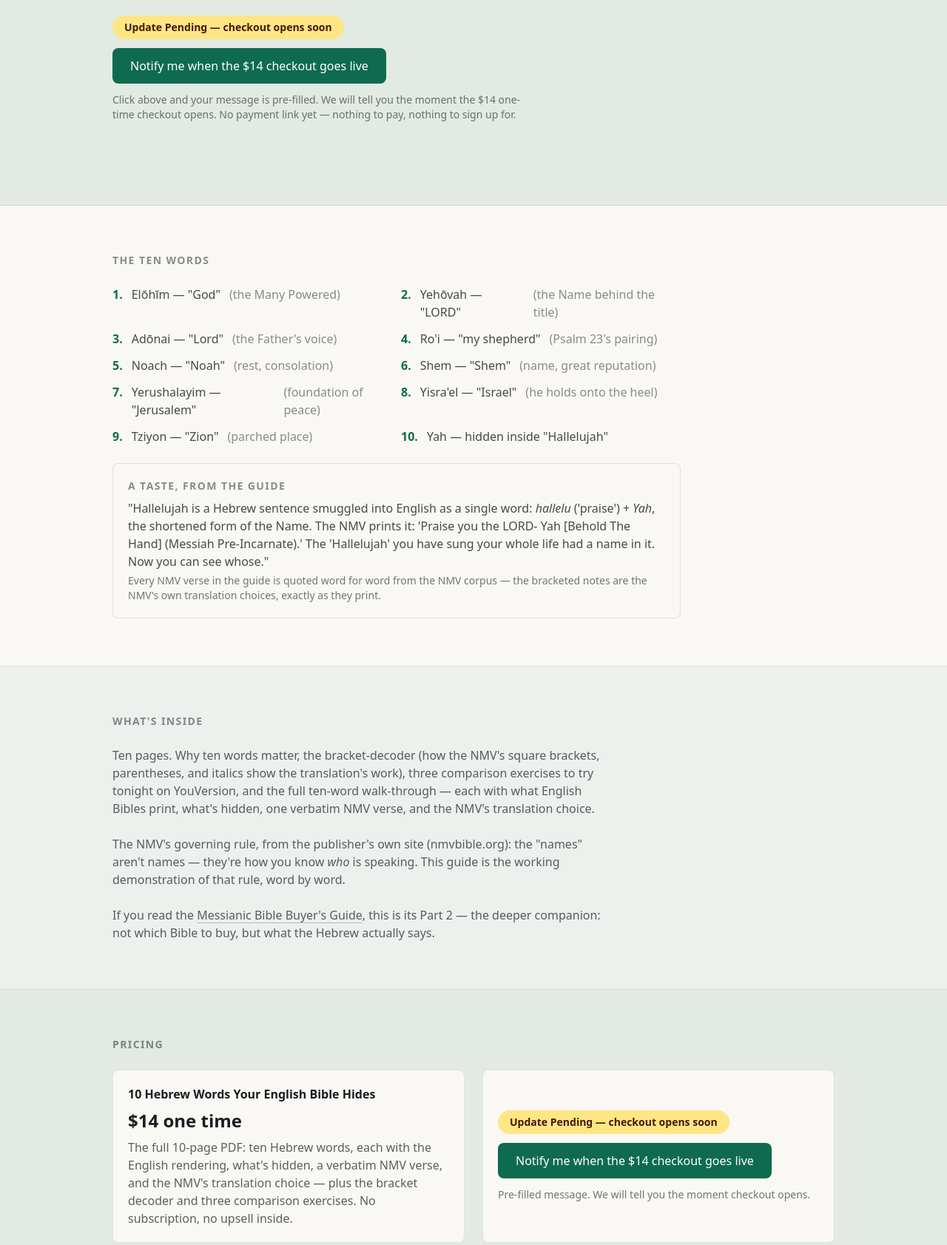
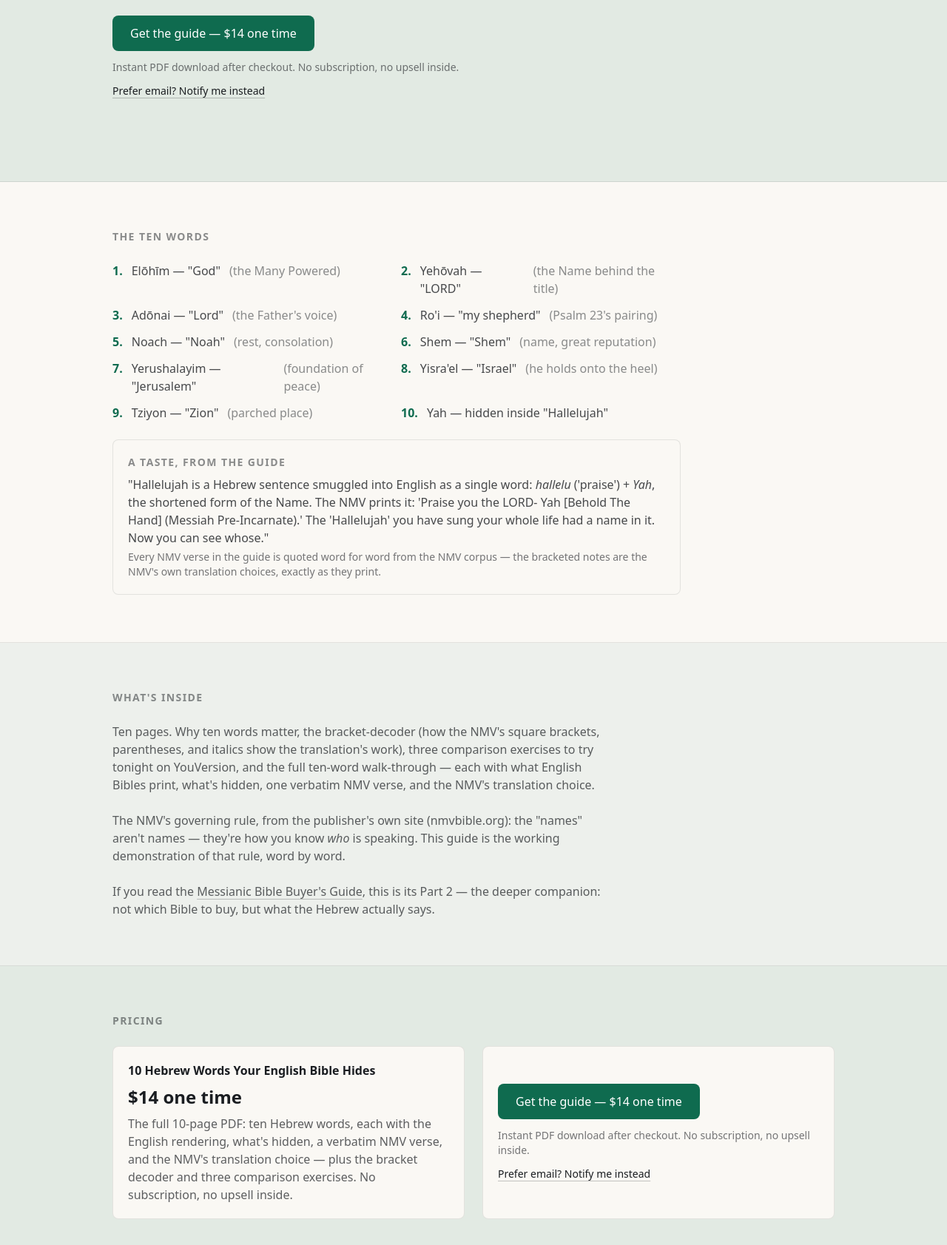
Before and after one commit to C2R-Marketing/hebrew-words-guide, a plain HTML site: page index.html in a window 1280 px wide. Shown: the part 551-2234 px from the top of the page at 74% size. Drawn offline with nearby package versions, Linux system fonts and the light colour scheme.

Commit message:
Wire Hebrew Words Guide checkout live: Stripe payment link plink_1UT1xGJO9Fe97qy8h3DtZXTq in hero + pricing buy blocks (ACT-20261021-0001)

```diff
--- a/index.html
+++ b/index.html
@@ -49,18 +49,14 @@
         verbatim — and what the NMV's translation choice reveals.
       </p>
       <div class="flex flex-col items-start gap-3">
-        <span class="rounded-full bg-amber-200 px-4 py-1.5 text-sm font-semibold text-amber-950">
-          Update Pending — checkout opens soon
-        </span>
+        <a href="https://buy.stripe.com/aFafZi8Ngb3VdgGgHa0gw0j" class="rounded-lg bg-accent px-6 py-3 text-center font-medium text-white transition hover:opacity-90">Get the guide — $14 one time</a>
+        <p class="max-w-xl text-sm text-ink/60">
+          Instant PDF download after checkout. No subscription, no upsell inside.
+        </p>
         <a href="mailto:tov@c2rmarketing.com?subject=Notify%20Me%3A%20Hebrew%20Words%20Guide&amp;body=Please%20notify%20me%20the%20moment%20the%20%2414%20Hebrew%20Words%20checkout%20goes%20live."
-           class="rounded-lg bg-accent px-6 py-3 text-center font-medium text-white transition hover:opacity-90">
-          Notify me when the $14 checkout goes live
+           class="text-sm font-medium underline decoration-ink/25 underline-offset-4 hover:text-accent hover:decoration-accent">
+          Prefer email? Notify me instead
         </a>
-        <p class="max-w-xl text-sm text-ink/60">
-          Click above and your message is pre-filled. We will tell you the
-          moment the $14 one-time checkout opens. No payment link yet —
-          nothing to pay, nothing to sign up for.
-        </p>
       </div>
     </div>
   </header>
@@ -135,14 +131,12 @@
           <p class="text-ink/70">The full 10-page PDF: ten Hebrew words, each with the English rendering, what's hidden, a verbatim NMV verse, and the NMV's translation choice — plus the bracket decoder and three comparison exercises. No subscription, no upsell inside.</p>
         </div>
         <div class="flex flex-col items-start justify-center gap-3 rounded-lg border border-ink/10 bg-paper p-5">
-          <span class="rounded-full bg-amber-200 px-4 py-1.5 text-sm font-semibold text-amber-950">
-            Update Pending — checkout opens soon
-          </span>
+          <a href="https://buy.stripe.com/aFafZi8Ngb3VdgGgHa0gw0j" class="rounded-lg bg-accent px-6 py-3 text-center font-medium text-white transition hover:opacity-90">Get the guide — $14 one time</a>
+          <p class="text-sm text-ink/60">Instant PDF download after checkout. No subscription, no upsell inside.</p>
           <a href="mailto:tov@c2rmarketing.com?subject=Notify%20Me%3A%20Hebrew%20Words%20Guide&amp;body=Please%20notify%20me%20the%20moment%20the%20%2414%20Hebrew%20Words%20checkout%20goes%20live."
-             class="rounded-lg bg-accent px-6 py-3 text-center font-medium text-white transition hover:opacity-90">
-            Notify me when the $14 checkout goes live
+             class="text-sm font-medium underline decoration-ink/25 underline-offset-4 hover:text-accent hover:decoration-accent">
+            Prefer email? Notify me instead
           </a>
-          <p class="text-sm text-ink/60">Pre-filled message. We will tell you the moment checkout opens.</p>
         </div>
       </div>
     </div>
```
